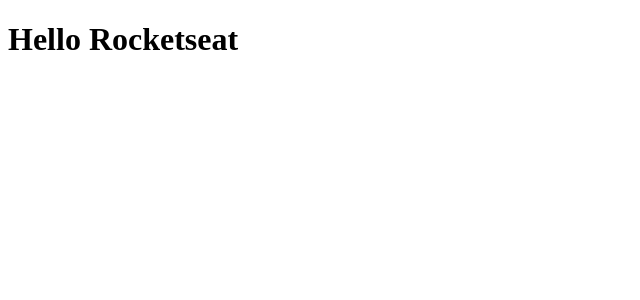
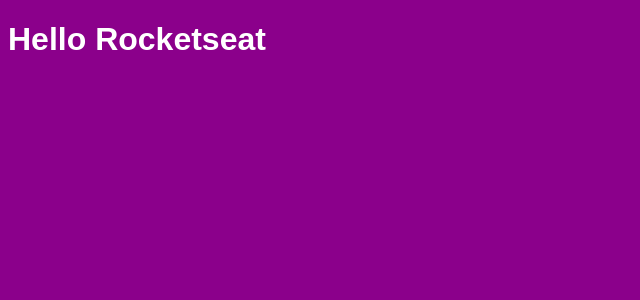
Before and after one commit to flpoliveira/react-study, a React app in the folder modulo04/: page / in a window 1280 px wide. Shown: the top 300 px of the page, without its empty margins (0-640 px from the left). Built offline with nearby package versions, Linux system fonts and the light colour scheme.

Commit message:
Importando CSS

```diff
--- a/modulo04/package.json
+++ b/modulo04/package.json
@@ -13,6 +13,8 @@
     "@babel/preset-react": "^7.9.4",
     "babel": "^6.23.0",
     "babel-loader": "^8.1.0",
+    "css-loader": "^3.5.3",
+    "style-loader": "^1.2.1",
     "webpack": "^4.43.0",
     "webpack-cli": "^3.3.11",
     "webpack-dev-server": "^3.11.0"
--- /dev/null
+++ b/modulo04/src/App.css
@@ -0,0 +1,6 @@
+body {
+  background-color: darkmagenta;
+  color: #FFF;
+  font-family: Arial, Helvetica, sans-serif;
+
+}
--- a/modulo04/src/App.js
+++ b/modulo04/src/App.js
@@ -1,5 +1,5 @@
 import React from 'react';
-
+import './App.css';
 
 function App()
 {
--- a/modulo04/webpack.config.js
+++ b/modulo04/webpack.config.js
@@ -14,6 +14,13 @@
         use: {
           loader: 'babel-loader'
         }
+      },
+      {
+        test: /\.css$/,
+        use: [
+          {loader: 'style-loader'},
+          {loader: 'css-loader'},
+        ]
       }
     ]
   }
```
Also changed, not shown: 2 other files (tests, documents, lock files or other folders).
